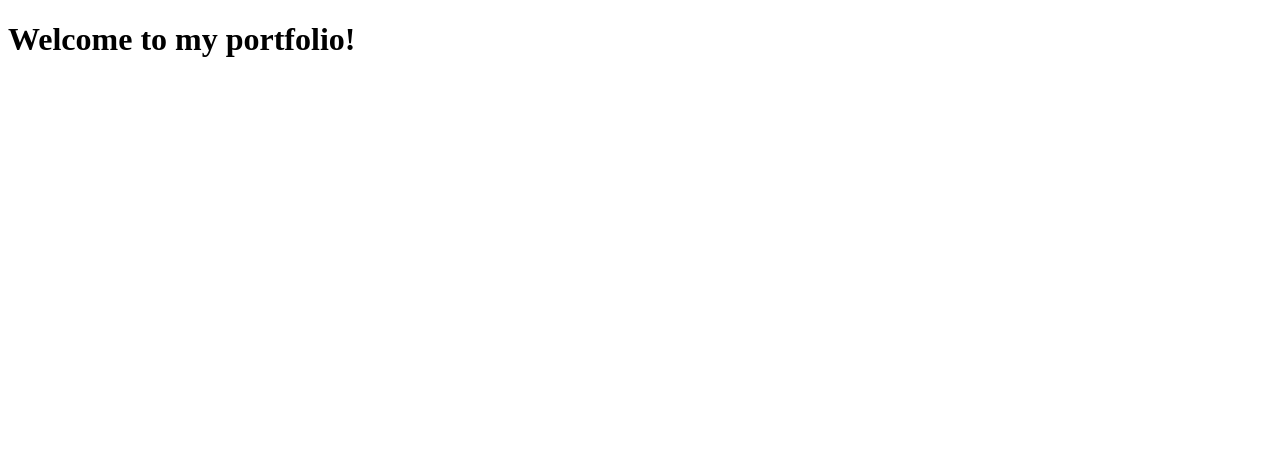
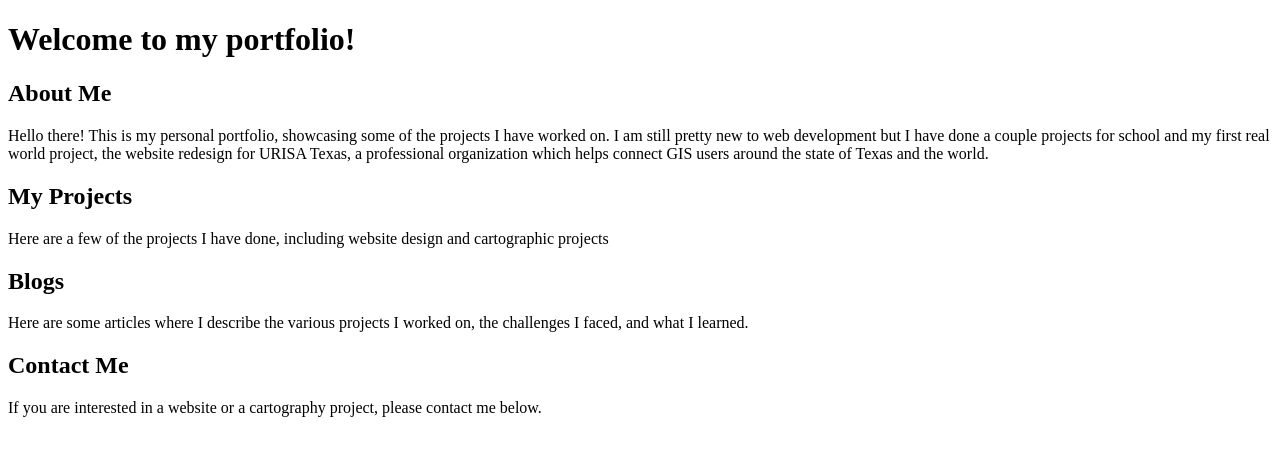
Before and after one commit to NickW343/nicks-portfolio, a plain HTML site: page index.html in a window 1280 px wide. Drawn offline with Linux system fonts and the light colour scheme.

Commit message:
Update index.html
Separated each section with h2 headers and placeholder text described what each section contains

```diff
--- a/index.html
+++ b/index.html
@@ -4,14 +4,27 @@
     <meta charset="UTF-8">
     <meta http-equiv="X-UA-Compatible" content="IE=edge">
     <meta name="viewport" content="width=device-width, initial-scale=1.0">
+    <link href="https://fonts.googleapis.com/css2?family=Montserrat:wght@400;500;600;700;800&display=swap" rel="stylesheet">
     <title>Nick's Portfolio</title>
 </head>
 <body>
     <h1>Welcome to my portfolio!</h1>
 
-    <section class="about-me"></section>
-    <section class="projects"></section>
-    <section class="blogs"></section>
-    <section class="contact"></section>
+    <section class="about-me">
+        <h2 class="about-header">About Me</h2>
+        <p class="about-text">Hello there! This is my personal portfolio, showcasing some of the projects I have worked on. I am still pretty new to web development but I have done a couple projects for school and my first real world project, the website redesign for URISA Texas, a professional organization which helps connect GIS users around the state of Texas and the world.</p>
+    </section>
+    <section class="projects">
+        <h2 class="projects-header">My Projects</h2>
+        <p class="projects-text">Here are a few of the projects I have done, including website design and cartographic projects</p>
+    </section>
+    <section class="blogs">
+        <h2 class="blogs-header">Blogs</h2>
+        <p class="blogs-text">Here are some articles where I describe the various projects I worked on, the challenges I faced, and what I learned.</p>
+    </section>
+    <section class="contact">
+        <h2 class="contact-header">Contact Me</h2>
+        <p class="contact-text">If you are interested in a website or a cartography project, please contact me below.</p>
+    </section>
 </body>
 </html>
```
